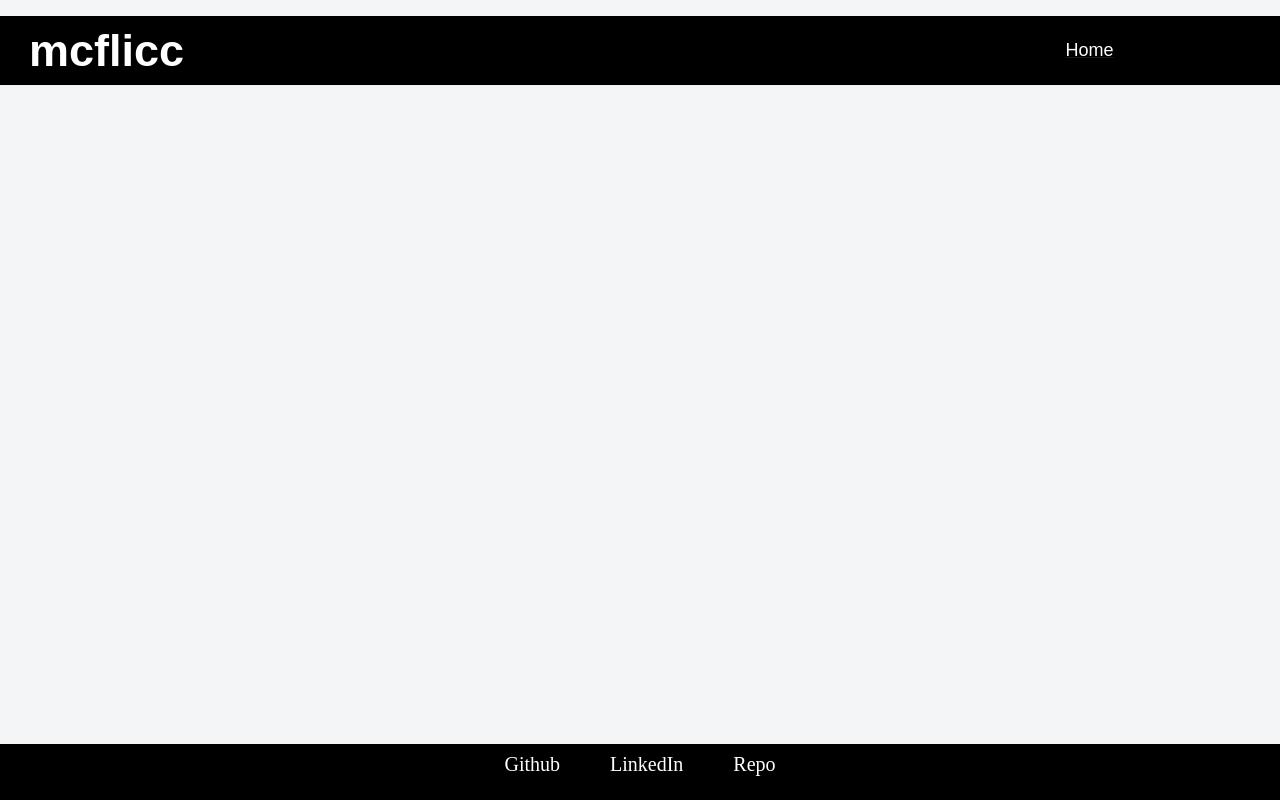
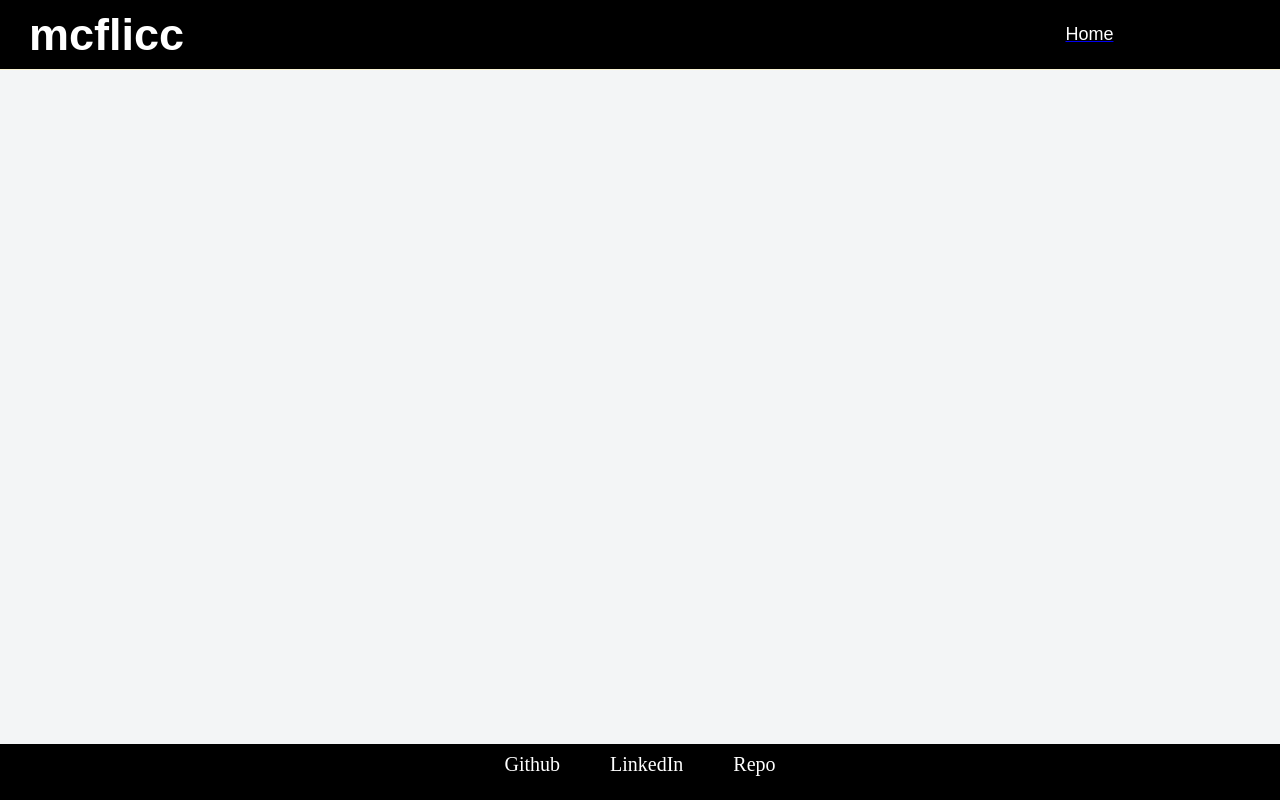
Before and after one commit to malikmoss/mcflicc-w17-project-react, a React (Create React App) app in the folder authenticate-me/frontend/: page / in a window 1280 px wide. Built offline with nearby package versions, Linux system fonts and the light colour scheme; no server answers; a web font is replaced by a local one.

Commit message:
navigation bar css

```diff
--- a/authenticate-me/frontend/src/components/Navigation/Navigation.css
+++ b/authenticate-me/frontend/src/components/Navigation/Navigation.css
@@ -17,7 +17,7 @@
     align-items: center;
     font-size: 16px;
     position: fixed;
-    top: 0;
+    top: -16px;
     z-index: 10;
     width: 100%;
   }
```
